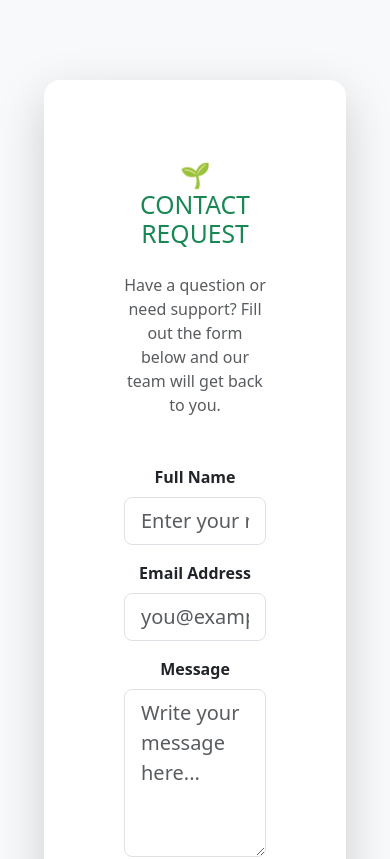
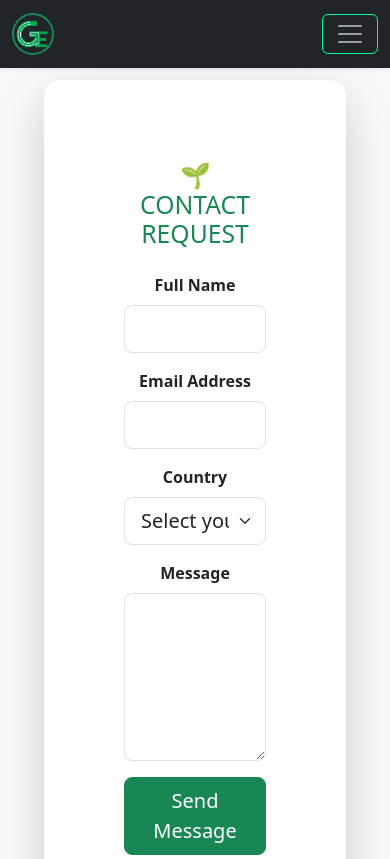
Before and after one commit to RaMyAbdEldaim/GreenElectric-app, a React (Vite) app in the folder Front-end/: page /contactus in a window 390 px wide. Shown: the top 859 px of the page. Built offline with nearby package versions, Linux system fonts and the light colour scheme.

Commit message:
Upgrade UI sections and improve responsive design

```diff
--- a/Front-end/src/components/ContactForm.jsx
+++ b/Front-end/src/components/ContactForm.jsx
@@ -1,7 +1,15 @@
 import { useState } from "react";
+import NavBar from "./NavBar";
+import Footer from "./Footer";
+import countries from "../data/countries"; // استيراد البلاد
 
 export default function ContactUs() {
-  const [formData, setFormData] = useState({ name: "", email: "", message: "" });
+  const [formData, setFormData] = useState({
+    name: "",
+    email: "",
+    country: "",
+    message: "",
+  });
   const [status, setStatus] = useState("");
 
   const handleChange = (e) => {
@@ -19,7 +27,7 @@
       const result = await response.json();
       if (result.success) {
         setStatus("✅ Message sent successfully!");
-        setFormData({ name: "", email: "", message: "" });
+        setFormData({ name: "", email: "", country: "", message: "" });
       } else {
         setStatus("❌ Error while sending message");
       }
@@ -29,20 +37,17 @@
   };
 
   return (
+    <>
+      <NavBar />
       <section className="py-5 bg-light" id="contact">
         <div className="container">
           <div className="row justify-content-center">
             <div className="col-lg-8">
               <div className="card shadow-lg border-0 rounded-4">
                 <div className="card-body p-5">
-                <h2 className="text-center text-success mb-4">
-                  🌱 CONTACT REQUEST
-                </h2>
-                <p className="text-center text-muted mb-5">
-                  Have a question or need support? Fill out the form below and our team will get back to you.
-                </p>
-
+                  <h2 className="text-center text-success mb-4">🌱 CONTACT REQUEST</h2>
                   <form onSubmit={handleSubmit}>
+                    {/* الاسم */}
                     <div className="mb-3">
                       <label className="form-label fw-semibold">Full Name</label>
                       <input
@@ -51,11 +56,11 @@
                         value={formData.name}
                         onChange={handleChange}
                         className="form-control form-control-lg"
-                      placeholder="Enter your name"
                         required
                       />
                     </div>
 
+                    {/* الإيميل */}
                     <div className="mb-3">
                       <label className="form-label fw-semibold">Email Address</label>
                       <input
@@ -64,11 +69,28 @@
                         value={formData.email}
                         onChange={handleChange}
                         className="form-control form-control-lg"
-                      placeholder="you@example.com"
                         required
                       />
                     </div>
 
+                    {/* البلاد */}
+                    <div className="mb-3">
+                      <label className="form-label fw-semibold">Country</label>
+                      <select
+                        name="country"
+                        value={formData.country}
+                        onChange={handleChange}
+                        className="form-select form-select-lg"
+                        required
+                      >
+                        <option value="">Select your country</option>
+                        {countries.map((c, index) => (
+                          <option key={index} value={c}>{c}</option>
+                        ))}
+                      </select>
+                    </div>
+
+                    {/* الرسالة */}
                     <div className="mb-3">
                       <label className="form-label fw-semibold">Message</label>
                       <textarea
@@ -77,29 +99,25 @@
                         value={formData.message}
                         onChange={handleChange}
                         className="form-control form-control-lg"
-                      placeholder="Write your message here..."
                         required
                       ></textarea>
                     </div>
 
                     <div className="d-grid">
-                    <button
-                      type="submit"
-                      className="btn btn-success btn-lg rounded-3"
-                    >
+                      <button type="submit" className="btn btn-success btn-lg rounded-3">
                         Send Message
                       </button>
                     </div>
                   </form>
 
-                {status && (
-                  <p className="text-center mt-4 fw-semibold">{status}</p>
-                )}
+                  {status && <p className="text-center mt-4 fw-semibold">{status}</p>}
                 </div>
               </div>
             </div>
           </div>
         </div>
       </section>
+      <Footer />
+    </>
   );
 }
--- a/Front-end/src/components/NavBar.jsx
+++ b/Front-end/src/components/NavBar.jsx
@@ -56,12 +56,9 @@
             </Offcanvas.Header>
             <Offcanvas.Body>
               <Nav className="justify-content-end flex-grow-1 pe-3 gap-3">
-                <Nav.Link className="fw-bold text-success" href="#Home">
+                <Link className="fw-bold text-success text-decoration-none mt-2" to={'/'}>
                   Home
-                </Nav.Link>
-                <Nav.Link className="fw-bold text-success" href="#About">
-                  About
-                </Nav.Link>
+                </Link>
                 <Link
                   className="fw-bold text-success nav-link"
                   to={"/contactus"}
--- a/Front-end/src/components/Partnerss.jsx
+++ b/Front-end/src/components/Partnerss.jsx
@@ -22,6 +22,8 @@
 import شركه20 from "../assets/pictures/شركه20.jpeg";
 import شركه21 from "../assets/pictures/شركه21.jpeg";
 import شركه22 from "../assets/pictures/شركه22.jpeg";
+import NavBar from "./NavBar";
+import Footer from "./Footer";
 const Partners = [
   { name: "Riken Company", img: شركه1 },
   { name: "victron energy Company", img: شركه2 },
@@ -49,6 +51,8 @@
 
 function Partnerss() {
   return (
+    <>
+    <NavBar/>
     <section className="py-5 bg-light" id="partners">
       <div className="container">
         <div className="d-flex align-items-center justify-content-center mb-5">
@@ -74,7 +78,8 @@
         </div>
       </div>
     </section>
-  );
+    <Footer/>
+  </>);
 }
 
 export default Partnerss;
--- /dev/null
+++ b/Front-end/src/data/countries.js
@@ -0,0 +1,181 @@
+const countries = [
+  "Afghanistan",
+  "Albania",
+  "Algeria",
+  "Andorra",
+  "Angola",
+  "Argentina",
+  "Armenia",
+  "Australia",
+  "Austria",
+  "Azerbaijan",
+  "Bahamas",
+  "Bahrain",
+  "Bangladesh",
+  "Belarus",
+  "Belgium",
+  "Belize",
+  "Benin",
+  "Bhutan",
+  "Bolivia",
+  "Bosnia and Herzegovina",
+  "Botswana",
+  "Brazil",
+  "Brunei",
+  "Bulgaria",
+  "Burkina Faso",
+  "Burundi",
+  "Cambodia",
+  "Cameroon",
+  "Canada",
+  "Cape Verde",
+  "Central African Republic",
+  "Chad",
+  "Chile",
+  "China",
+  "Colombia",
+  "Comoros",
+  "Congo (Brazzaville)",
+  "Congo (Kinshasa)",
+  "Costa Rica",
+  "Croatia",
+  "Cuba",
+  "Cyprus",
+  "Czech Republic",
+  "Denmark",
+  "Djibouti",
+  "Dominica",
+  "Dominican Republic",
+  "Ecuador",
+  "Egypt",
+  "El Salvador",
+  "Equatorial Guinea",
+  "Eritrea",
+  "Estonia",
+  "Eswatini",
+  "Ethiopia",
+  "Fiji",
+  "Finland",
+  "France",
+  "Gabon",
+  "Gambia",
+  "Georgia",
+  "Germany",
+  "Ghana",
+  "Greece",
+  "Grenada",
+  "Guatemala",
+  "Guinea",
+  "Guinea-Bissau",
+  "Guyana",
+  "Haiti",
+  "Honduras",
+  "Hungary",
+  "Iceland",
+  "India",
+  "Indonesia",
+  "Iran",
+  "Iraq",
+  "Ireland",
+  "Israel",
+  "Italy",
+  "Jamaica",
+  "Japan",
+  "Jordan",
+  "Kazakhstan",
+  "Kenya",
+  "Kuwait",
+  "Kyrgyzstan",
+  "Laos",
+  "Latvia",
+  "Lebanon",
+  "Lesotho",
+  "Liberia",
+  "Libya",
+  "Liechtenstein",
+  "Lithuania",
+  "Luxembourg",
+  "Madagascar",
+  "Malawi",
+  "Malaysia",
+  "Maldives",
+  "Mali",
+  "Malta",
+  "Mauritania",
+  "Mauritius",
+  "Mexico",
+  "Moldova",
+  "Monaco",
+  "Mongolia",
+  "Montenegro",
+  "Morocco",
+  "Mozambique",
+  "Myanmar",
+  "Namibia",
+  "Nepal",
+  "Netherlands",
+  "New Zealand",
+  "Nicaragua",
+  "Niger",
+  "Nigeria",
+  "North Korea",
+  "North Macedonia",
+  "Norway",
+  "Oman",
+  "Pakistan",
+  "Palestine",
+  "Panama",
+  "Papua New Guinea",
+  "Paraguay",
+  "Peru",
+  "Philippines",
+  "Poland",
+  "Portugal",
+  "Qatar",
+  "Romania",
+  "Russia",
+  "Rwanda",
+  "San Marino",
+  "Saudi Arabia",
+  "Senegal",
+  "Serbia",
+  "Seychelles",
+  "Sierra Leone",
+  "Singapore",
+  "Slovakia",
+  "Slovenia",
+  "Somalia",
+  "South Africa",
+  "South Korea",
+  "South Sudan",
+  "Spain",
+  "Sri Lanka",
+  "Sudan",
+  "Suriname",
+  "Sweden",
+  "Switzerland",
+  "Syria",
+  "Taiwan",
+  "Tajikistan",
+  "Tanzania",
+  "Thailand",
+  "Togo",
+  "Trinidad and Tobago",
+  "Tunisia",
+  "Turkey",
+  "Turkmenistan",
+  "Uganda",
+  "Ukraine",
+  "United Arab Emirates",
+  "United Kingdom",
+  "United States",
+  "Uruguay",
+  "Uzbekistan",
+  "Venezuela",
+  "Vietnam",
+  "Yemen",
+  "Zambia",
+  "Zimbabwe"
+];
+
+export default countries;
```
Also changed, not shown: 1 other file (tests, documents, lock files or other folders). Lines whose indentation alone changed are shown as unchanged.
